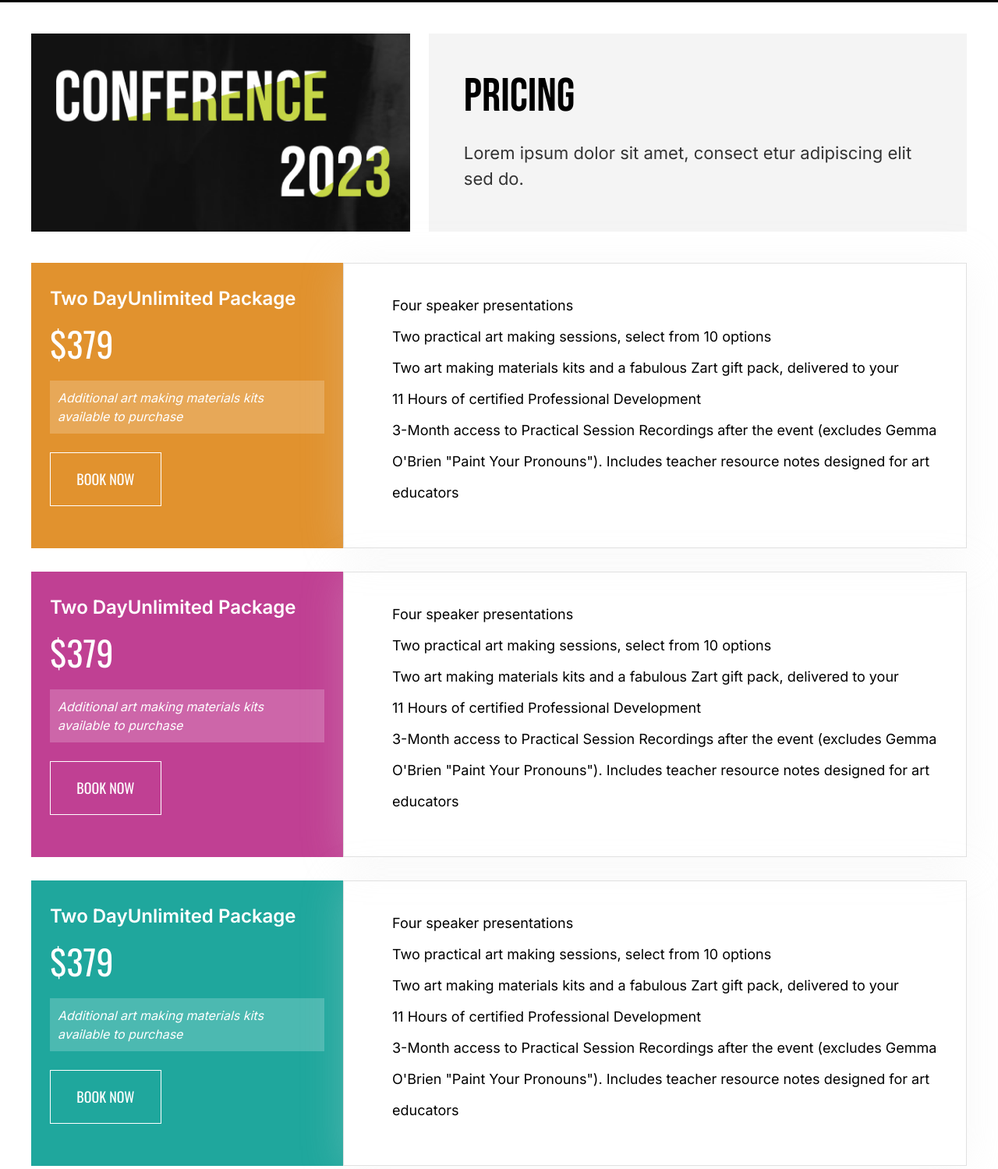
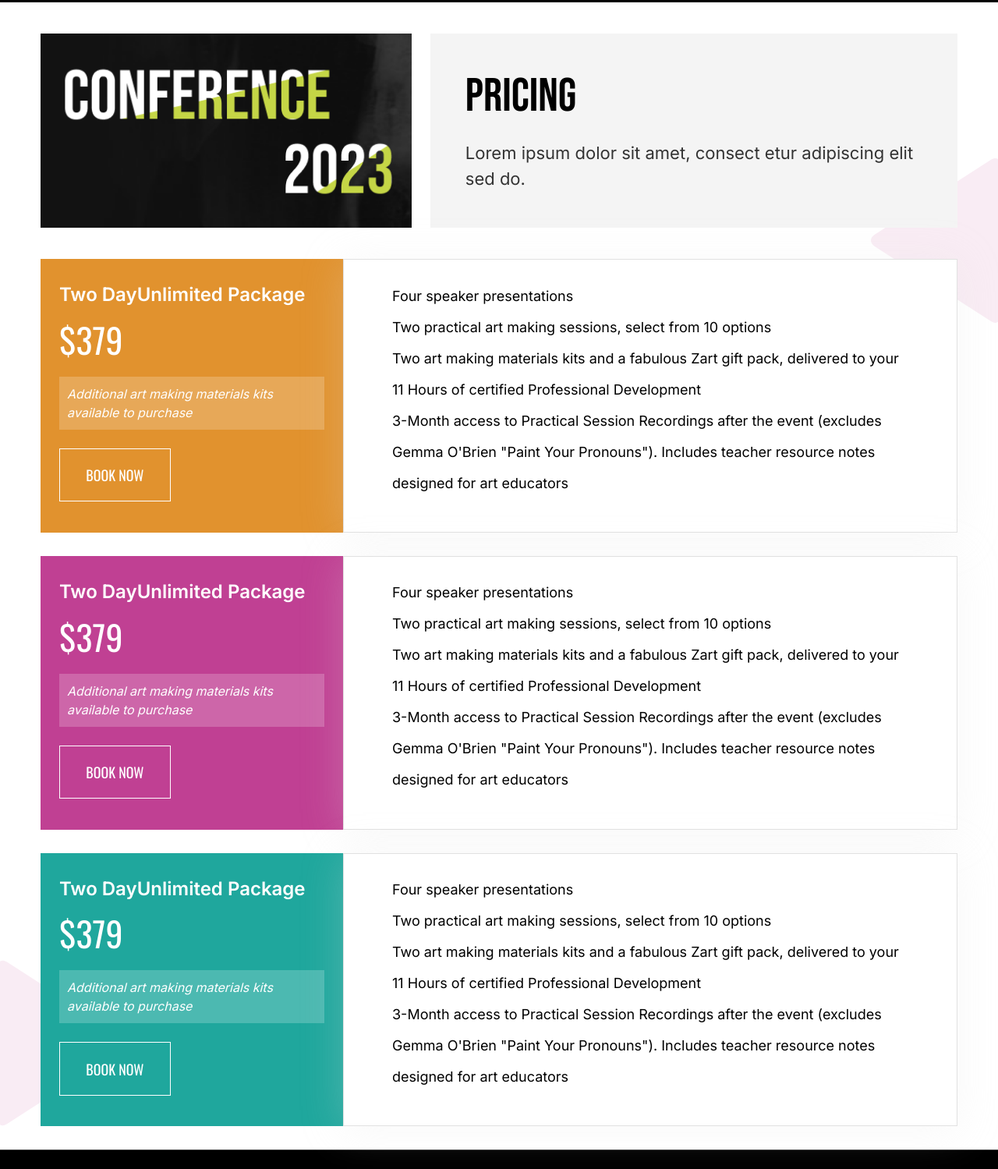
Before and after one commit to nikhilmalikgz/zart-code, a website with bundled scripts: page final-code/responsive/responsive/pricing.html in a window 1280 px wide. Shown: the part 163-1662 px from the top of the page at 78% size. Built offline with nearby package versions, Linux system fonts and the light colour scheme.

Commit message:
pricing page code

```diff
--- a/final-code/responsive/responsive/pricing.html
+++ b/final-code/responsive/responsive/pricing.html
@@ -163,7 +163,8 @@
 
     </div>
 
-    <div class="pricing_hero_section container">
+    <section class="pricing_hero_section">
+        <div class="container">
       <div class="row">
         <div class="col-lg-5 col-md-12">
           <div class="banner__block">
@@ -178,9 +179,19 @@
         </div>
       </div>
     </div>
-    <div class="pricing_module container">
+    </section>
+    <section class="pricing_module ">
+        <div class="container">
+
+
+        <div class="traingle-shape">
+            <svg width="163" height="213" viewBox="0 0 163 213" fill="none" xmlns="http://www.w3.org/2000/svg">
+              <path d="M-3 203.534C-3 211.515 2.36606 214.584 8.92457 210.287L158.081 114.112C164.64 109.917 164.64 102.96 158.081 98.7648L8.92459 2.58977C2.36608 -1.6051 -2.99998 1.46431 -2.99998 9.34248L-3 203.534Z" fill="#F9ECF4"></path>
+              </svg>
+          </div>
         <div class="block row">
-            <div class="offer_package orange-bg col-lg-4 col-md-12 pr-0">
+            <div class=" col-lg-4 col-md-12 pr-0">
+                <div class="offer_package orange-bg">
                 <h4 class="">Two DayUnlimited Package</h4>
                 <p class="price">$379</p>
                 <div class="comment">
@@ -188,7 +199,34 @@
                 </div>
                 <a href="#" class="book-cta">BOOK NOW</a>
             </div>
-            <div class="package_properites col-lg-8 col-md-12 pl-0">
+            </div>
+            <div class=" col-lg-8 col-md-12 pl-0">
+                <div class="package_properites">
+                    <ul>
+                        <li >
+                            Four speaker presentations
+                        </li>
+                        <li>Two practical art making sessions, select from 10 options</li>
+                        <li>Two art making materials kits and a fabulous Zart gift pack, delivered to your </li>
+                        <li>11 Hours of certified Professional Development</li>
+                        <li>3-Month access to Practical Session Recordings after the event (excludes Gemma O'Brien "Paint Your Pronouns"). Includes teacher resource notes designed for art educators </li>
+                    </ul>
+                </div>
+            </div>
+        </div>
+        <div class="block row">
+            <div class="col-lg-4 col-md-12 pr-0">
+                <div class="offer_package pink-bg">
+                    <h4 class="">Two DayUnlimited Package</h4>
+                    <p class="price">$379</p>
+                    <div class="comment">
+                        <p>Additional art making materials kits available to purchase</p>
+                    </div>
+                    <a href="#" class="book-cta">BOOK NOW</a>
+                </div>
+            </div>
+            <div class="col-lg-8 col-md-12 pl-0">
+                <div class="package_properites">
                 <ul>
                     <li >
                         Four speaker presentations
@@ -199,17 +237,21 @@
                     <li>3-Month access to Practical Session Recordings after the event (excludes Gemma O'Brien "Paint Your Pronouns"). Includes teacher resource notes designed for art educators </li>
                 </ul>
             </div>
+            </div>
         </div>
         <div class="block row">
-            <div class="offer_package pink-bg col-lg-4 col-md-12 pr-0">
-                <h4 class="">Two DayUnlimited Package</h4>
-                <p class="price">$379</p>
-                <div class="comment">
-                    <p>Additional art making materials kits available to purchase</p>
+            <div class=" col-lg-4 col-md-12 pr-0">
+                <div class="offer_package blue">
+                    <h4 class="">Two DayUnlimited Package</h4>
+                    <p class="price">$379</p>
+                    <div class="comment">
+                        <p>Additional art making materials kits available to purchase</p>
+                    </div>
+                    <a href="#" class="book-cta">BOOK NOW</a>
                 </div>
-                <a href="#" class="book-cta">BOOK NOW</a>
             </div>
-            <div class="package_properites col-lg-8 col-md-12 pl-0">
+            <div class=" col-lg-8 col-md-12 pl-0">
+                <div class="package_properites">
                 <ul>
                     <li >
                         Four speaker presentations
@@ -219,30 +261,16 @@
                     <li>11 Hours of certified Professional Development</li>
                     <li>3-Month access to Practical Session Recordings after the event (excludes Gemma O'Brien "Paint Your Pronouns"). Includes teacher resource notes designed for art educators </li>
                 </ul>
+                </div>
             </div>
         </div>
-        <div class="block row">
-            <div class="offer_package blue col-lg-4 col-md-12 pr-0">
-                <h4 class="">Two DayUnlimited Package</h4>
-                <p class="price">$379</p>
-                <div class="comment">
-                    <p>Additional art making materials kits available to purchase</p>
-                </div>
-                <a href="#" class="book-cta">BOOK NOW</a>
-            </div>
-            <div class="package_properites col-lg-8 col-md-12 pl-0">
-                <ul>
-                    <li >
-                        Four speaker presentations
-                    </li>
-                    <li>Two practical art making sessions, select from 10 options</li>
-                    <li>Two art making materials kits and a fabulous Zart gift pack, delivered to your </li>
-                    <li>11 Hours of certified Professional Development</li>
-                    <li>3-Month access to Practical Session Recordings after the event (excludes Gemma O'Brien "Paint Your Pronouns"). Includes teacher resource notes designed for art educators </li>
-                </ul>
-            </div>
+        <div class="traingle-shape reverse">
+            <svg width="163" height="212" viewBox="0 0 163 212" fill="none" xmlns="http://www.w3.org/2000/svg">
+                <path d="M166 203.232C166 211.194 160.634 214.256 154.075 209.969L4.91891 114.022C-1.63961 109.837 -1.63961 102.896 4.91891 98.7109L154.075 2.76366C160.634 -1.42128 166 1.64087 166 9.50038L166 203.232Z" fill="#F9ECF4"/>
+            </svg>
         </div>
     </div>
+    </section>
     <footer class="footer__container">
       <div class="container-fluid">
         <div class="container">
--- a/final-code/responsive/responsive/scss/pages/_pricing.scss
+++ b/final-code/responsive/responsive/scss/pages/_pricing.scss
@@ -29,16 +29,32 @@
     }
 }
 .pricing_module{
+    position: relative;
     @include media-breakpoint-down(lg){
         padding-bottom: 1.875rem;
     }
+
+        .traingle-shape{
+            bottom: 0;
+            top: auto;
+            @include media-breakpoint-down(lg){
+                display: none;
+            }
+            &.reverse{
+                right: 0;
+                top: -130px;
+                left: auto;
+            }
+        }
+
+
     .block{
         margin-bottom: 30px;
 
         .offer_package{
             padding: 1.5rem;
             color: $white;
-
+            height: 100%;
             h4{
                 font-size: 1.5rem;
                 line-height: 2.8rem;
@@ -83,7 +99,8 @@
         .package_properites{
             border: 1px solid #E1E1E1;
             box-shadow: 0px 4px 50px rgba(226, 226, 226, 0.25);
-            padding: 2.125rem 1.875rem;
+            padding: 1.65rem 1.875rem;
+            background-color: $white;
             @include media-breakpoint-down(lg){
                 padding-bottom: 1.5rem;
             }
```
Also changed, not shown: final-code/responsive/responsive/css/styles.css, final-code/responsive/responsive/media/reverse.svg (added), 1 other file.
